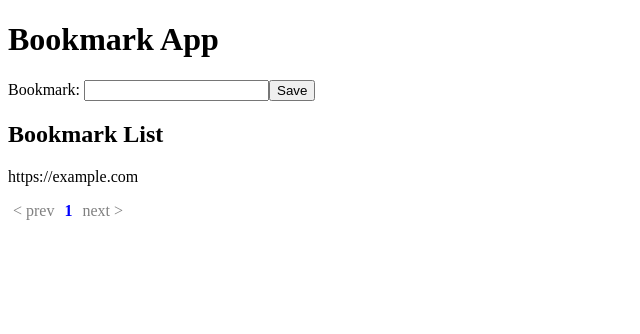
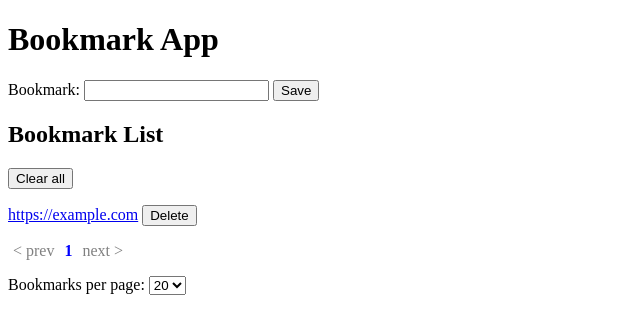
Before and after one commit to NinaKWelch/bookmark-app, a React (Create React App) app: page / in a window 1280 px wide. Both pictures are taken after typing "https://example.com" into the empty fields and a click on the button "Save". Shown: the top 334 px of the page, without its empty margins (0-640 px from the left). Built offline with nearby package versions, Linux system fonts and the light colour scheme.

Commit message:
Add option to delete bookmarks

```diff
--- a/src/App.tsx
+++ b/src/App.tsx
@@ -11,7 +11,7 @@ const App = () => {
     // update app state with bookmarks from localSorage (if any)
     const fetchBookmarksFromLocalStorage = () => {
       const bookmarks: Bookmark[] = []
-      const keys = Object.keys(localStorage)
+      const keys = Object.keys(localStorage).reverse()
 
       for (let key of keys) {
         if (key.includes('bookmarkapp')) {
--- a/src/components/BookmarkForm.tsx
+++ b/src/components/BookmarkForm.tsx
@@ -33,7 +33,7 @@ const BookmarkForm = () => {
           value={url}
           onChange={(e) => setUrl(e.target.value)}
         />
-      </label>
+      </label>{' '}
       <button type="submit">Save</button>
     </form>
   )
--- a/src/components/BookmarkList.tsx
+++ b/src/components/BookmarkList.tsx
@@ -6,27 +6,41 @@ import { Bookmark } from '../types'
 import BookmarkListItem from './BookmarkListItem'
 
 const BookmarkList = () => {
-  const [{ bookmarks }] = useStateValue()
-  const [itemsPerPage, setItemsPerPage] = useState<number>(2)
+  const [{ bookmarks }, dispatch] = useStateValue()
+  const [itemsPerPage, setItemsPerPage] = useState<number>(20)
   const [itemOffset, setItemOffset] = useState<number>(0)
 
-  const listLength: number = Object.keys(bookmarks).length
-  const pageCount: number = Math.ceil(listLength / itemsPerPage)
+  const listLength = Object.keys(bookmarks).length
+  const pageCount = Math.ceil(listLength / itemsPerPage)
 
   const handlePagination = (e: any) => {
     const newItemOffset = (e.selected * itemsPerPage) % listLength
     setItemOffset(newItemOffset)
   }
 
+  const deleteAll = () => {
+    const keys = Object.keys(localStorage)
+
+    for (let key of keys) {
+      if (key.includes('bookmarkapp')) {
+        localStorage.removeItem(key)
+      }
+    }
+
+    dispatch({ type: 'DELETE_ALL_BOOKMARKS' })
+  }
+
+  const handleItemsPerPage = (e: React.ChangeEvent<HTMLSelectElement>) =>
+    setItemsPerPage(Number(e.target.value))
+
   if (listLength === 0) {
     return <p>No bookmarks added yet!</p>
   }
 
-  //const handleItemsPerPage = (num: number) => setItemsPerPage(num)
-
   return (
     <section>
       <h2>Bookmark List</h2>
+      <button onClick={deleteAll}>Clear all</button>
       <ul>
         {Object.values(bookmarks)
           ?.filter(
@@ -40,11 +54,22 @@ const BookmarkList = () => {
       <ReactPaginate
         onPageChange={handlePagination}
         pageCount={pageCount}
+        pageRangeDisplayed={4}
         breakLabel="..."
         previousLabel="< prev"
         nextLabel="next >"
         renderOnZeroPageCount={undefined}
       />
+      <form>
+        <label>
+          Bookmarks per page:{' '}
+          <select onChange={handleItemsPerPage}>
+            <option value="20">20</option>
+            <option value="40">40</option>
+            <option value={listLength}>All</option>
+          </select>
+        </label>
+      </form>
     </section>
   )
 }
--- a/src/components/BookmarkListItem.tsx
+++ b/src/components/BookmarkListItem.tsx
@@ -1,3 +1,4 @@
+import { useStateValue } from '../state'
 import { Bookmark } from '../types'
 
 interface BookmarkListItemProps {
@@ -5,7 +6,21 @@ interface BookmarkListItemProps {
 }
 
 const BookmarkListItem = ({ bookmark }: BookmarkListItemProps) => {
-  return <li>{bookmark.url}</li>
+  const [, dispatch] = useStateValue()
+
+  const handleDelete = () => {
+    localStorage.removeItem(bookmark.id)
+    dispatch({ type: 'DELETE_BOOKMARK', payload: bookmark.id })
+  }
+
+  return (
+    <li>
+      <a href={bookmark.url} target="_blank" rel="noreferrer">
+        {bookmark.url}
+      </a>{' '}
+      <button onClick={handleDelete}>Delete</button>
+    </li>
+  )
 }
 
 export default BookmarkListItem
--- a/src/state/reducer.tsx
+++ b/src/state/reducer.tsx
@@ -12,6 +12,13 @@ export type Action =
   | {
       type: 'ADD_BOOKMARK'
       payload: Bookmark
+    }
+  | {
+      type: 'DELETE_ALL_BOOKMARKS'
+    }
+  | {
+      type: 'DELETE_BOOKMARK'
+      payload: string
     }
 
 export const reducer = (state: State, action: Action): State => {
@@ -35,6 +42,19 @@ export const reducer = (state: State, action: Action): State => {
           [action.payload.id]: action.payload,
         },
       }
+    case 'DELETE_ALL_BOOKMARKS':
+      return {
+        ...state,
+        bookmarks: {},
+      }
+    case 'DELETE_BOOKMARK':
+      const updatedBookmarks = { ...state.bookmarks }
+      delete updatedBookmarks[action.payload]
+
+      return {
+        ...state,
+        bookmarks: updatedBookmarks,
+      }
     default:
       return state
   }
@@ -53,3 +73,16 @@ export const addBookmark = (payload: Bookmark): Action => {
     payload,
   }
 }
+
+export const deleteBookmarks = (): Action => {
+  return {
+    type: 'DELETE_ALL_BOOKMARKS',
+  }
+}
+
+export const deleteBookmark = (payload: string): Action => {
+  return {
+    type: 'DELETE_BOOKMARK',
+    payload,
+  }
+}
```
